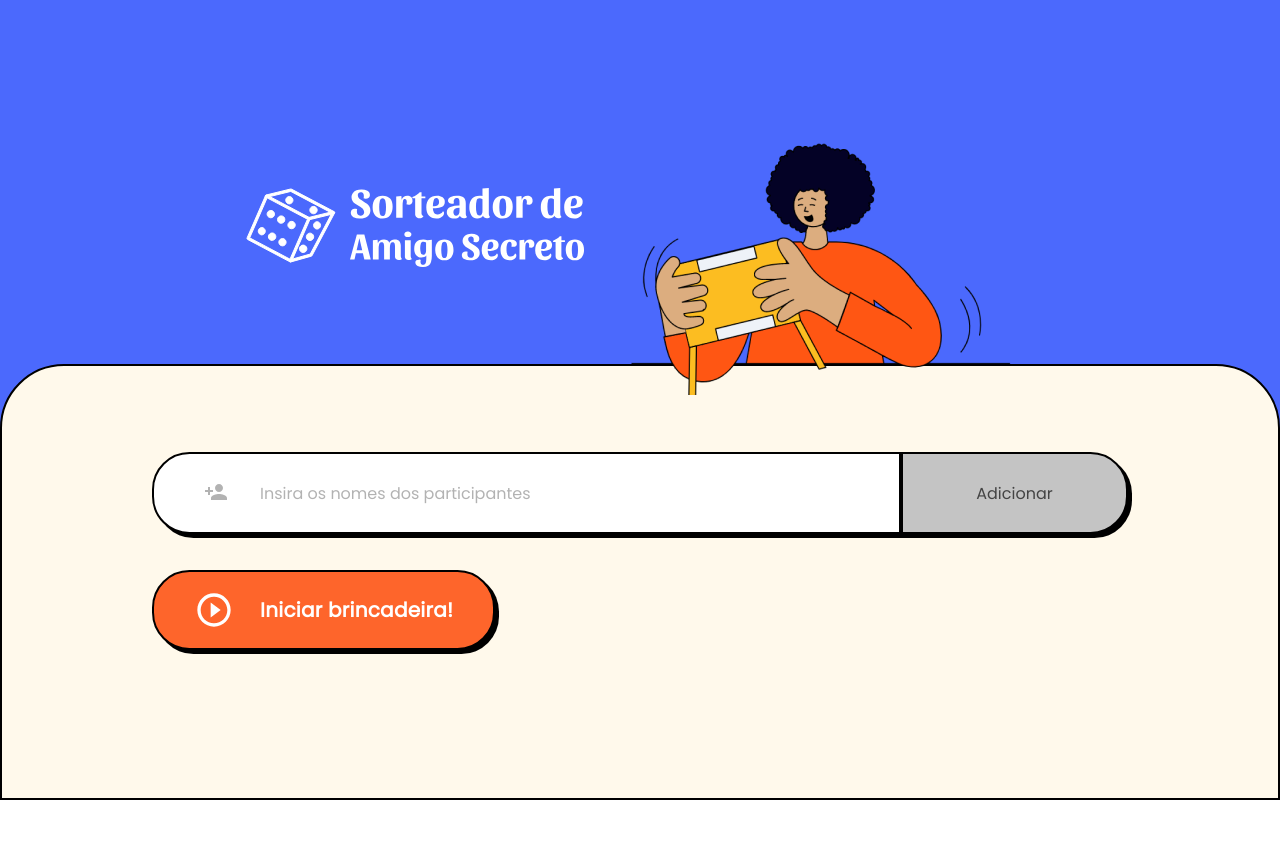
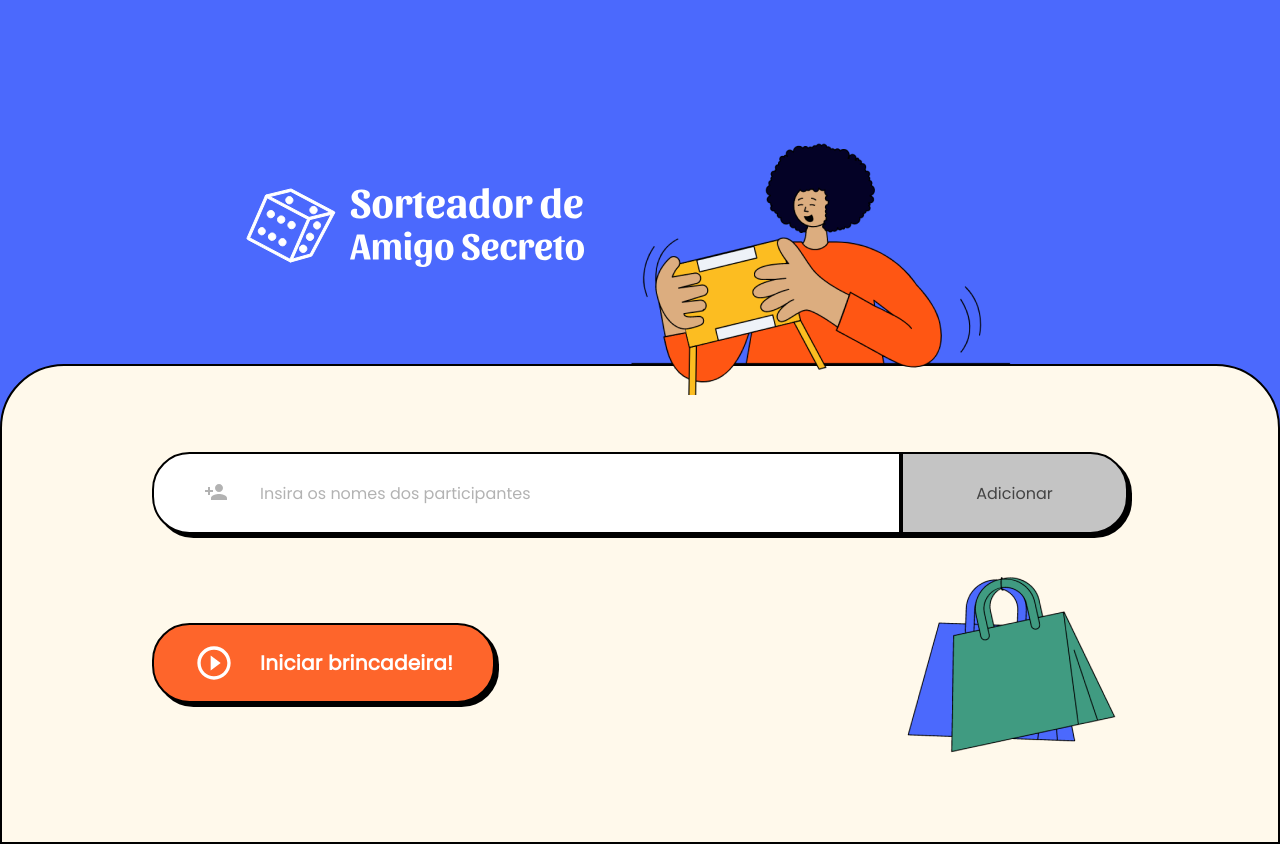
Before and after one commit to GabrielVeroneze/sorteador-amigo-secreto, a React (Vite) app: page / in a window 1280 px wide. Before the commit the page ends 800 px from the top, so only its background shows below. Built offline with nearby package versions, Linux system fonts and the light colour scheme.

Commit message:
:sparkles: feat: Atualiza a pagina inicial
Adiciona imagem dinâmica com <picture>, utiliza o componente de wrapper para o botão e a imagem.

```diff
--- a/src/pages/Inicio/index.tsx
+++ b/src/pages/Inicio/index.tsx
@@ -1,8 +1,10 @@
 import { useListaDeParticipantes } from '@/hooks/useListaDeParticipantes'
-import { Lista, Participante } from './styles'
-import PlayCircleOutlineIcon from '@mui/icons-material/PlayCircleOutline';
+import { Lista, Participante, Wrapper } from './styles'
+import PlayCircleOutlineIcon from '@mui/icons-material/PlayCircleOutline'
 import Formulario from '@/components/Formulario'
 import Botao from '@/components/Botao'
+import imagemSm from '@/assets/images/sacolas-de-compras.png'
+import imagemMd from '@/assets/images/sacolas-de-compras-1024.png'
 
 const Inicio = () => {
     const { listaDeParticipantes } = useListaDeParticipantes()
@@ -17,10 +19,16 @@ const Inicio = () => {
                     </Participante>
                 ))}
             </Lista>
-            <Botao>
-                <PlayCircleOutlineIcon />
-                Iniciar brincadeira!
-            </Botao>
+            <Wrapper>
+                <Botao>
+                    <PlayCircleOutlineIcon />
+                    Iniciar brincadeira!
+                </Botao>
+                <picture>
+                    <source srcSet={imagemMd} media="(min-width: 1024px)" />
+                    <img src={imagemSm} alt="Sacolas de compras" />
+                </picture>
+            </Wrapper>
         </>
     )
 }
```
